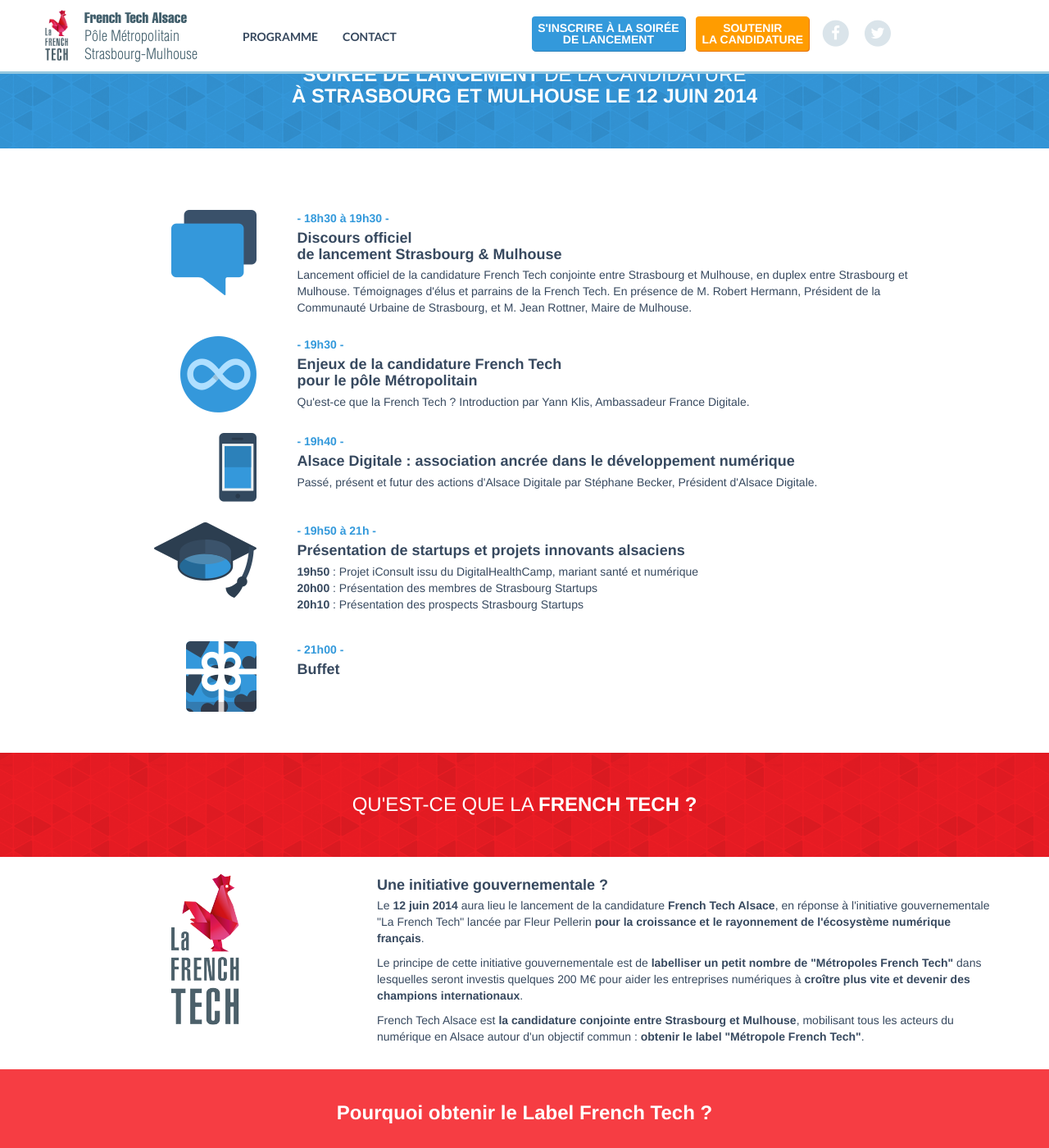
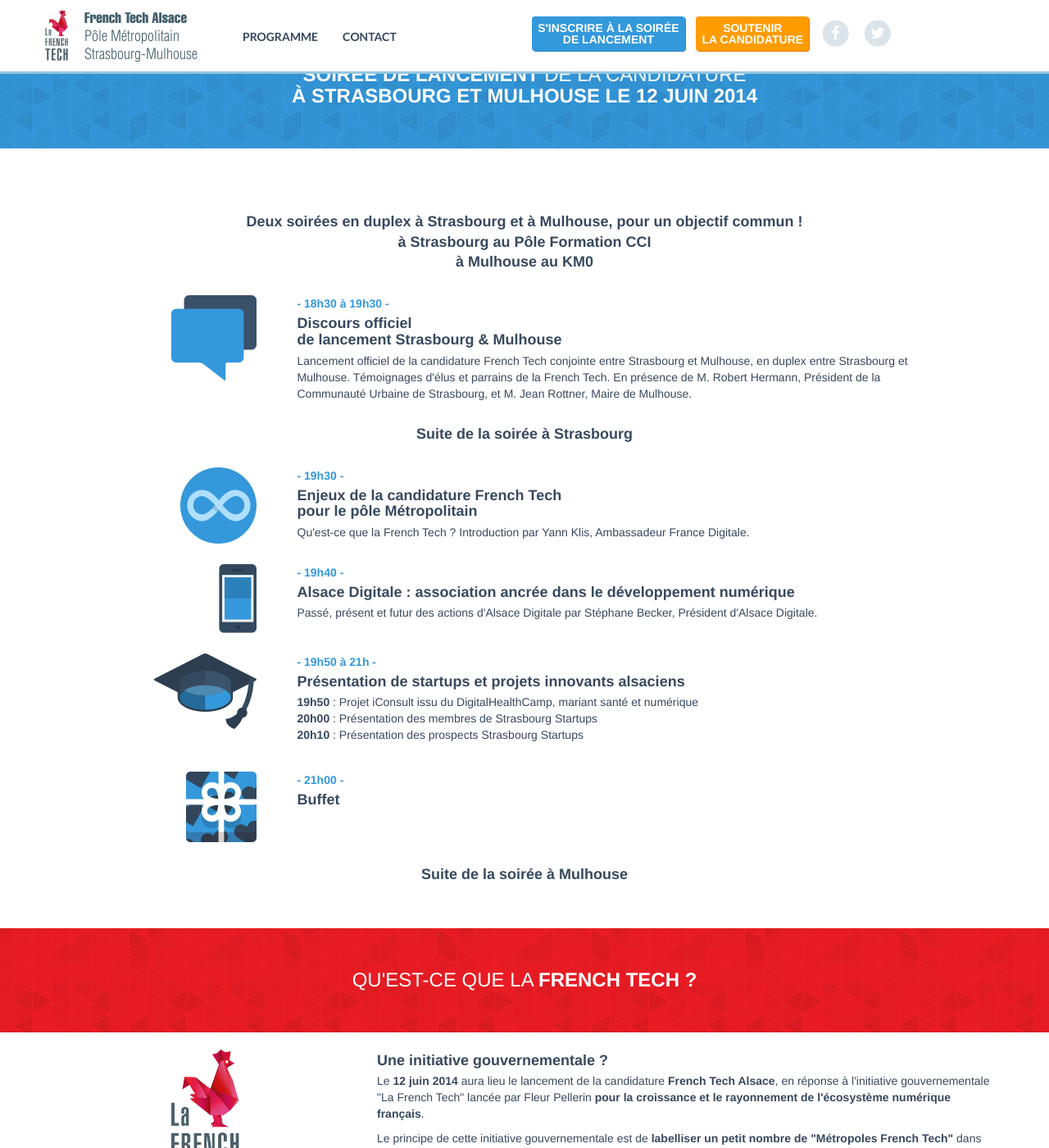
Before and after one commit to AlsaceDigitale/lancement-frenchtechalsace, a Jekyll site: the page built from index.html, in a window 1280 px wide and 1400 px high, scrolled down 731 px. Shown: the whole window at 82% size. Built offline with Jekyll 4.4.1, drawn with Linux system fonts in a browser that asks for light colours; nearby versions of some CDN libraries.

Commit message:
2 agendas

```diff
--- a/index.html
+++ b/index.html
@@ -164,6 +164,20 @@
       <div class="container">
 
         <div class="row programme-row">
+          <div class="col-xs-12">
+            <h2 class="h4 text-center">
+              Deux soirées en duplex à Strasbourg et à Mulhouse, pour un objectif commun !
+            </h2>
+            <h2 class="h4 text-center">
+              à Strasbourg au Pôle Formation CCI
+            </h2>
+            <h2 class="h4 text-center">
+              à Mulhouse au KM0
+            </h2>
+          </div>
+        </div>
+
+        <div class="row programme-row">
           <div class="col-xs-12 col-md-3">
             <img src="/img/bulle.png"/>
           </div>
@@ -177,6 +191,14 @@
             <p>
               Lancement officiel de la candidature French Tech conjointe entre Strasbourg et Mulhouse, en duplex entre Strasbourg et Mulhouse. Témoignages d'élus et parrains de la French Tech. En présence de M. Robert Hermann, Président de la Communauté Urbaine de Strasbourg, et M. Jean Rottner, Maire de Mulhouse.
             </p>
+          </div>
+        </div>
+
+        <div class="row programme-row">
+          <div class="col-xs-12">
+            <h2 class="h4 text-center">
+              Suite de la soirée à Strasbourg
+            </h2>
           </div>
         </div>
 
@@ -240,6 +262,14 @@
             </h2>
             <p>
             </p>
+          </div>
+        </div>
+
+        <div class="row programme-row">
+          <div class="col-xs-12">
+            <h2 class="h4 text-center">
+              Suite de la soirée à Mulhouse
+            </h2>
           </div>
         </div>
 
```
